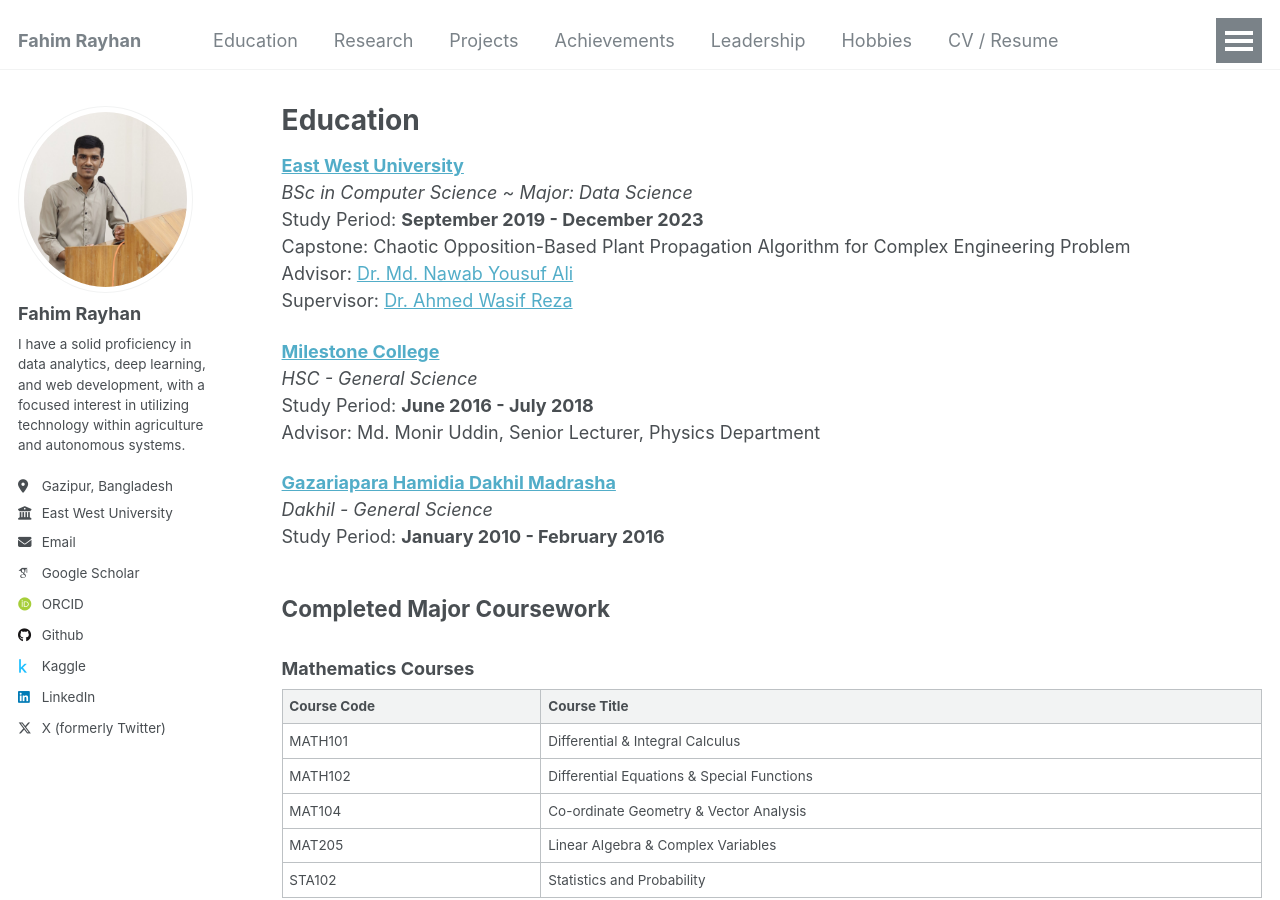
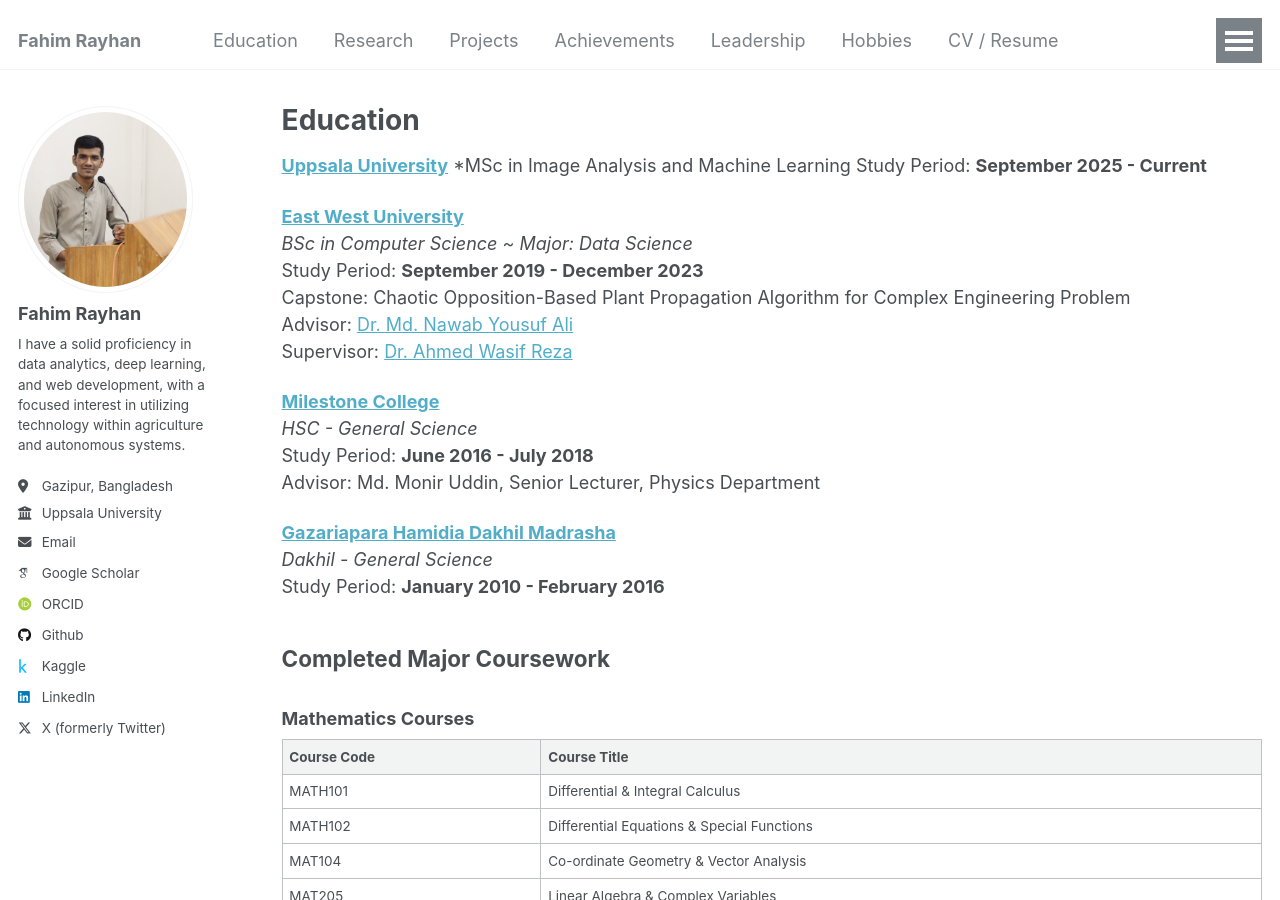
Before and after one commit to fahimrayhan/fahimrayhan.github.io, a Jekyll site: the page built from _pages/education.md, in a window 1280 px wide and 900 px high. Built offline with Jekyll 4.4.1, drawn with Linux system fonts in a browser that asks for light colours; some web fonts are replaced.

Commit message:
Uni Updated

```diff
--- a/_config.yml
+++ b/_config.yml
@@ -26,7 +26,7 @@
   # pronouns         :  "he/him"
   bio              : "I have a solid proficiency in data analytics, deep learning, and web development, with a focused interest in utilizing technology within agriculture and autonomous systems."
   location         : "Gazipur, Bangladesh"
-  employer         : "East West University"
+  employer         : "Uppsala University"
   # uri              : "https://fahimrayhan.github.io"
   email            : "fahimrayhan786@gmail.com"
 
--- a/_pages/education.md
+++ b/_pages/education.md
@@ -8,6 +8,10 @@
 ---
 
 {% include base_path %}
+
+**[Uppsala University](https://www.uu.se)**
+*MSc in Image Analysis and Machine Learning
+Study Period: <b>September 2025 - Current</b>
 
 **[East West University](https://www.ewubd.edu/)**
 *BSc in Computer Science ~ Major: Data Science*
```
Also changed, not shown: _pages/impossiblelist.md (+2 -2 lines).
